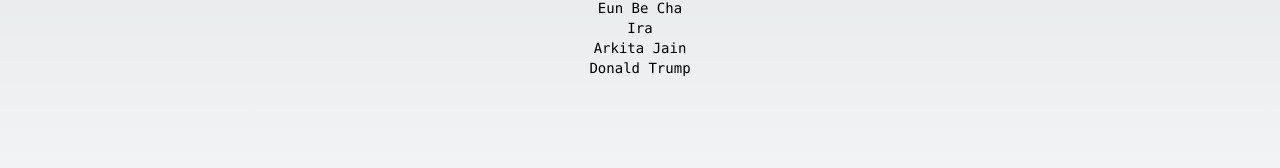
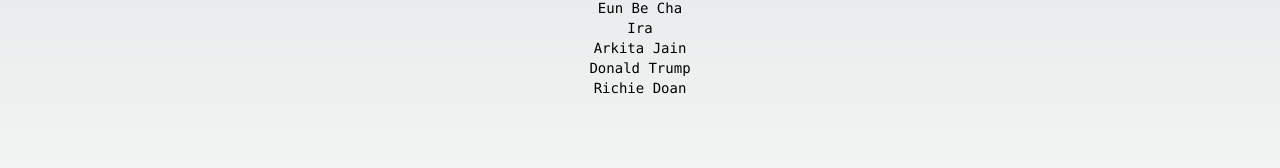
Before and after one commit to webimpactuw/week4github, a Next.js app: page / in a window 1280 px wide. Shown: the part 386-554 px from the top of the page. Built offline with nearby package versions, Linux system fonts and the light colour scheme.

Commit message:
Added my own name (Richie Doan)

```diff
--- a/app/names.js
+++ b/app/names.js
@@ -11,8 +11,8 @@
     "Eun Be Cha",
     "Ira",
     "Arkita Jain",
-    "Donald Trump"
-    // TODO: add more here!
+    "Donald Trump",
+    "Richie Doan"
 ];
 
 export default names;
```
